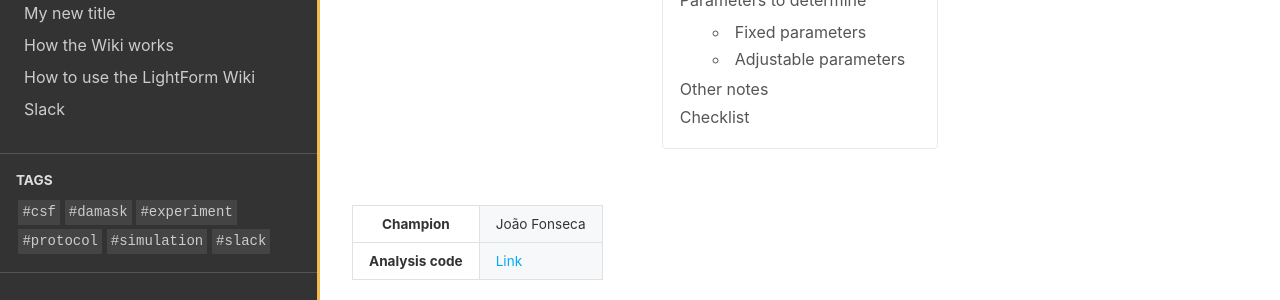
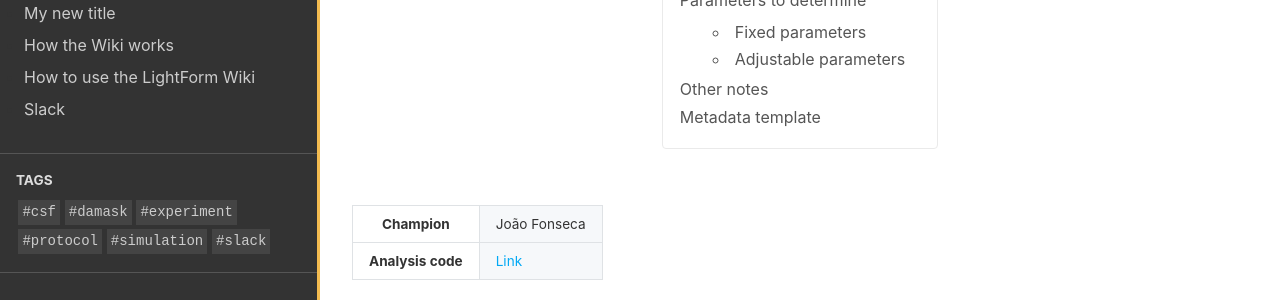
Before and after one commit to test-aplowman/test-aplowman.github.io, a Jekyll site: the page built from collections/_experiments/dilatometer_hot.md, in a window 1280 px wide and 1400 px high. Shown: the part 309-609 px from the top of the window. Built offline with Jekyll 4.4.1, drawn with Linux system fonts in a browser that asks for light colours; some of the changed text lies outside the part shown.

Commit message:
Change checklist name

```diff
--- a/_layouts/experiment.md
+++ b/_layouts/experiment.md
@@ -22,7 +22,7 @@ layout: post
 {% assign checklist_name = page.title | replace: " ", "-" | downcase -%}
 {% assign exp_title_nospace = page.title | replace: " ", "-" | downcase -%}
 
-{{ "## Checklist" | markdownify }}
+{{ "## Metadata template" | markdownify }}
 {% for cl in checklists -%}
 {% if cl == checklist_name -%}
   {% assign checklist_exists = true -%}
```
